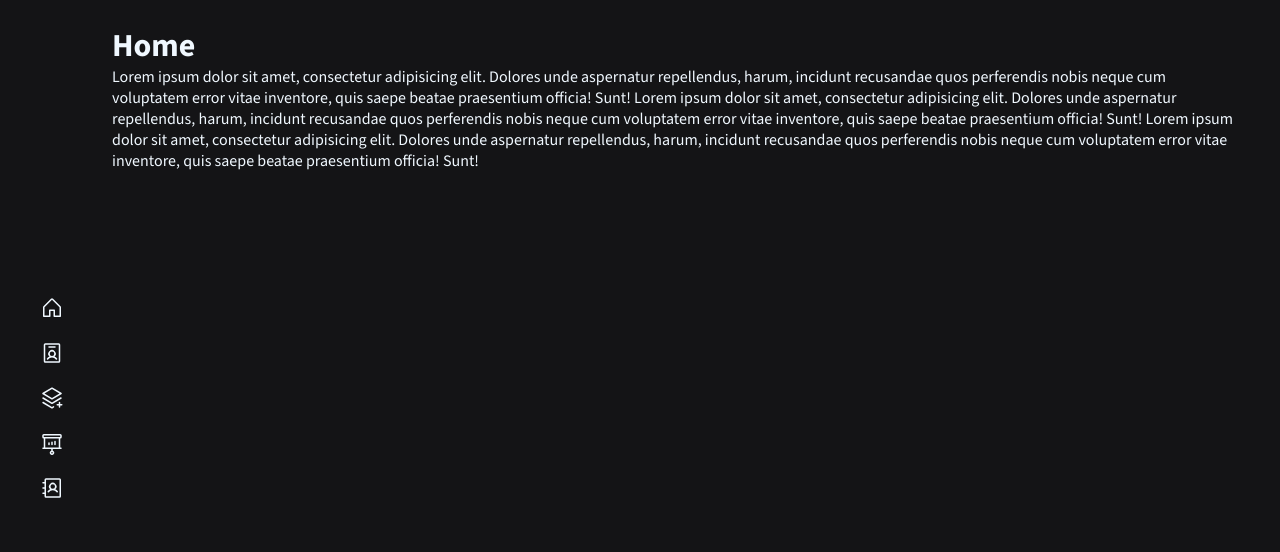
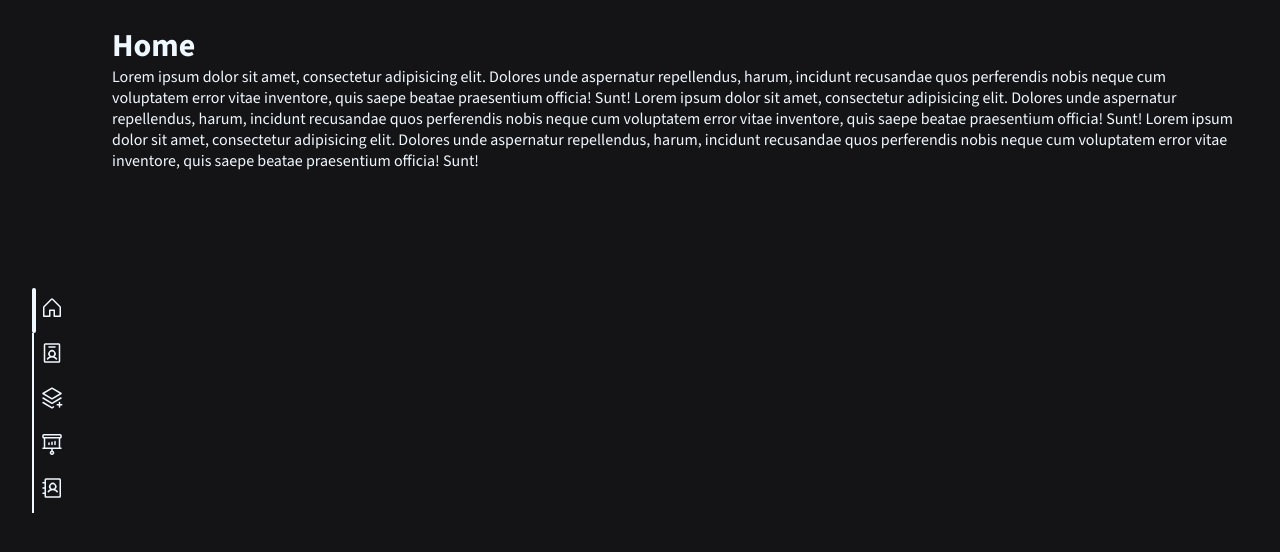
Before and after one commit to AlAnNuB/portfolio, a React (Vite) app: page / in a window 1280 px wide. Shown: the top 552 px of the page. Built offline with nearby package versions, Linux system fonts and the light colour scheme.

Commit message:
fix scroll down error and styles span hover

```diff
--- a/src/layouts/default.tsx
+++ b/src/layouts/default.tsx
@@ -58,24 +58,21 @@ export const Default = () => {
     [],
   );
 
-  console.log(
-    sections.map((item) => item.path === activePath).findIndex((item) => item),
-  );
-
   const pathIndex = sections
     .map((item) => item.path === activePath)
     .findIndex((item) => item);
+
   const listenScrollEvent = useCallback(
     (e: WheelEvent) => {
-      console.log(e.deltaY < 0 && pathIndex > sections.length);
-      if (e.deltaY > 0 && pathIndex < sections.length) {
-        console.log(sections[pathIndex + 1].path);
+      if (e.deltaY > 0 && pathIndex >= 0 && pathIndex < sections.length - 1) {
+        // scroll down
         navigate(sections[pathIndex + 1].path);
       }
-      if (e.deltaY < 0 && pathIndex > sections.length) {
-        console.log("up");
-        navigate(sections[pathIndex + 1].path);
+      if (e.deltaY < 0 && pathIndex > 0 && pathIndex < sections.length) {
+        //scroll up
+        navigate(sections[pathIndex - 1].path);
       }
+      return
     },
     [navigate, pathIndex, sections],
   );
--- a/src/layouts/styles.ts
+++ b/src/layouts/styles.ts
@@ -26,10 +26,14 @@ export const LinkContent = styled.div<{ $isActive: boolean }>`
   }
 
   span {
-    display: none;
+    visibility: hidden;
+    opacity: 0;
+    position: absolute;
+    margin-left: 0.5rem;
+    transition: all 0.5s linear;
   }
 
-  & ::before {
+  &::before {
     content: " ";
     position: absolute;
     top: 0;
@@ -41,6 +45,14 @@ export const LinkContent = styled.div<{ $isActive: boolean }>`
     background-color: ${({ theme }) => theme.color};
     transition: all 0.5s linear;
   }
+
+  &:hover {
+    span {
+      visibility: visible;
+      opacity: 1;
+      transition: all 0.5s linear;
+    }
+  }
 `;
 
 export const Content = styled.div`
```
